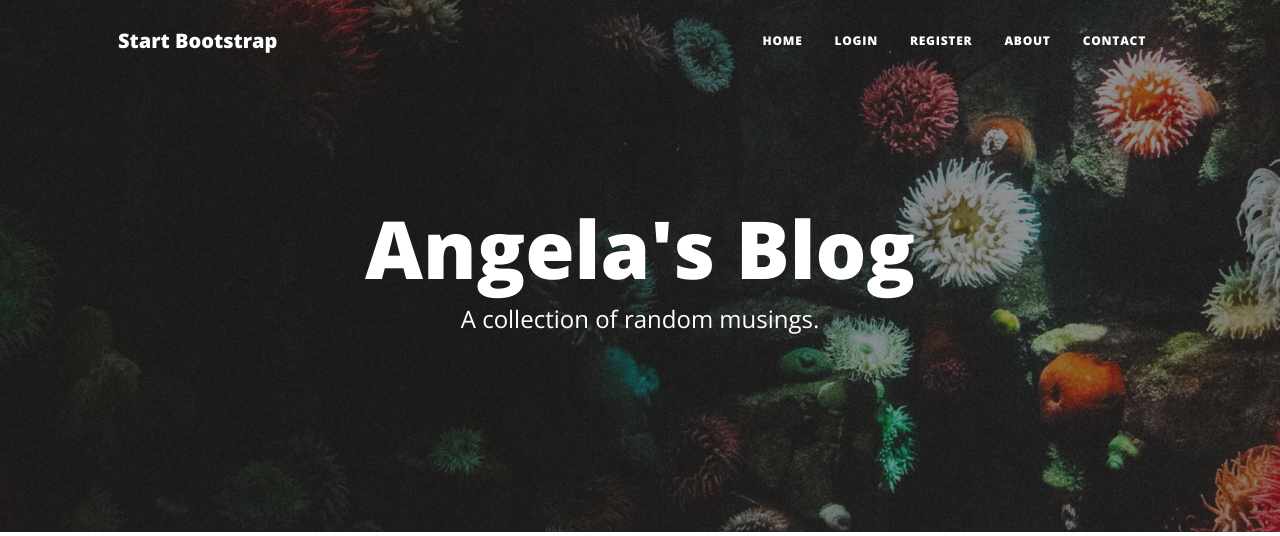
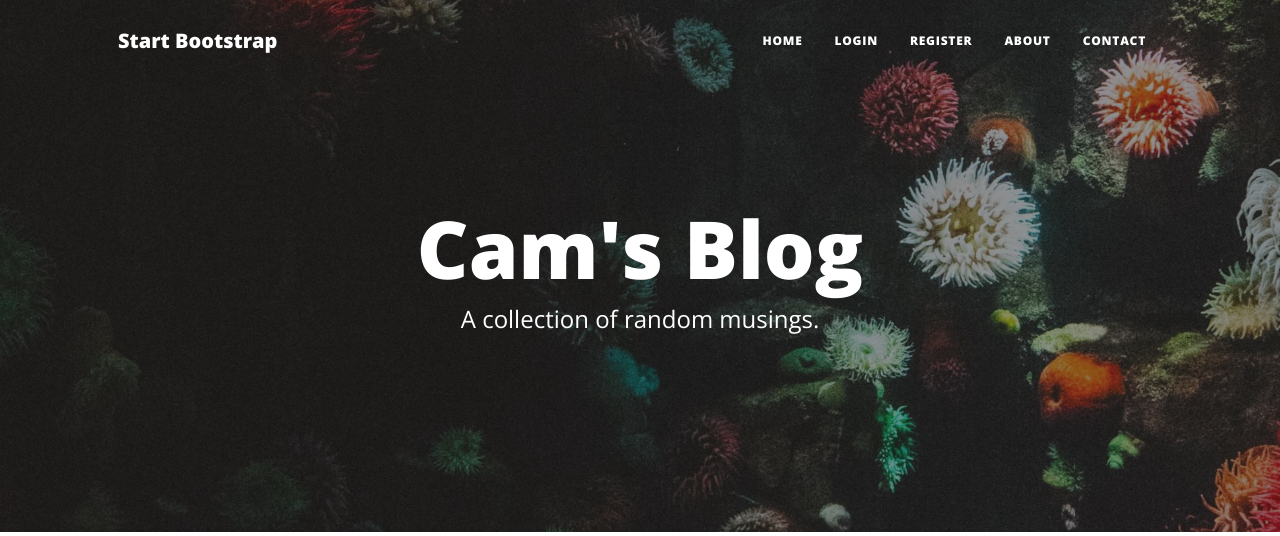
Before and after one commit to Fraicheur/Day71-DeployWebApp, a Flask app: page / in a window 1280 px wide. Shown: the top 536 px of the page. Run offline with Flask 3, Linux system fonts and the light colour scheme; data that the repository does not hold is empty; some libraries are stand-ins or nearby versions.

Commit message:
Change blog name Updated DB URI

```diff
--- a/main.py
+++ b/main.py
@@ -47,7 +47,8 @@ class Base(DeclarativeBase):
     pass
 
 
-app.config['SQLALCHEMY_DATABASE_URI'] = os.environ.get("DB_URI", "sqlite:///posts.db")
+# app.config['SQLALCHEMY_DATABASE_URI'] = os.environ.get("DB_URI", "sqlite:///posts.db")
+app.config['SQLALCHEMY_DATABASE_URI'] = os.environ.get("DB_URI")
 db = SQLAlchemy(model_class=Base)
 db.init_app(app)
 
--- a/templates/header.html
+++ b/templates/header.html
@@ -8,7 +8,7 @@
     />
     <meta name="description" content="" />
     <meta name="author" content="" />
-    <title>Angela's Blog</title>
+    <title>Cam's Blog</title>
     {% block styles %}
     <!-- Load Bootstrap-Flask CSS here -->
     {{ bootstrap.load_css() }}
--- a/templates/index.html
+++ b/templates/index.html
@@ -9,7 +9,7 @@
     <div class="row gx-4 gx-lg-5 justify-content-center">
       <div class="col-md-10 col-lg-8 col-xl-7">
         <div class="site-heading">
-          <h1>Angela's Blog</h1>
+          <h1>Cam's Blog</h1>
           <span class="subheading">A collection of random musings.</span>
         </div>
       </div>
```
